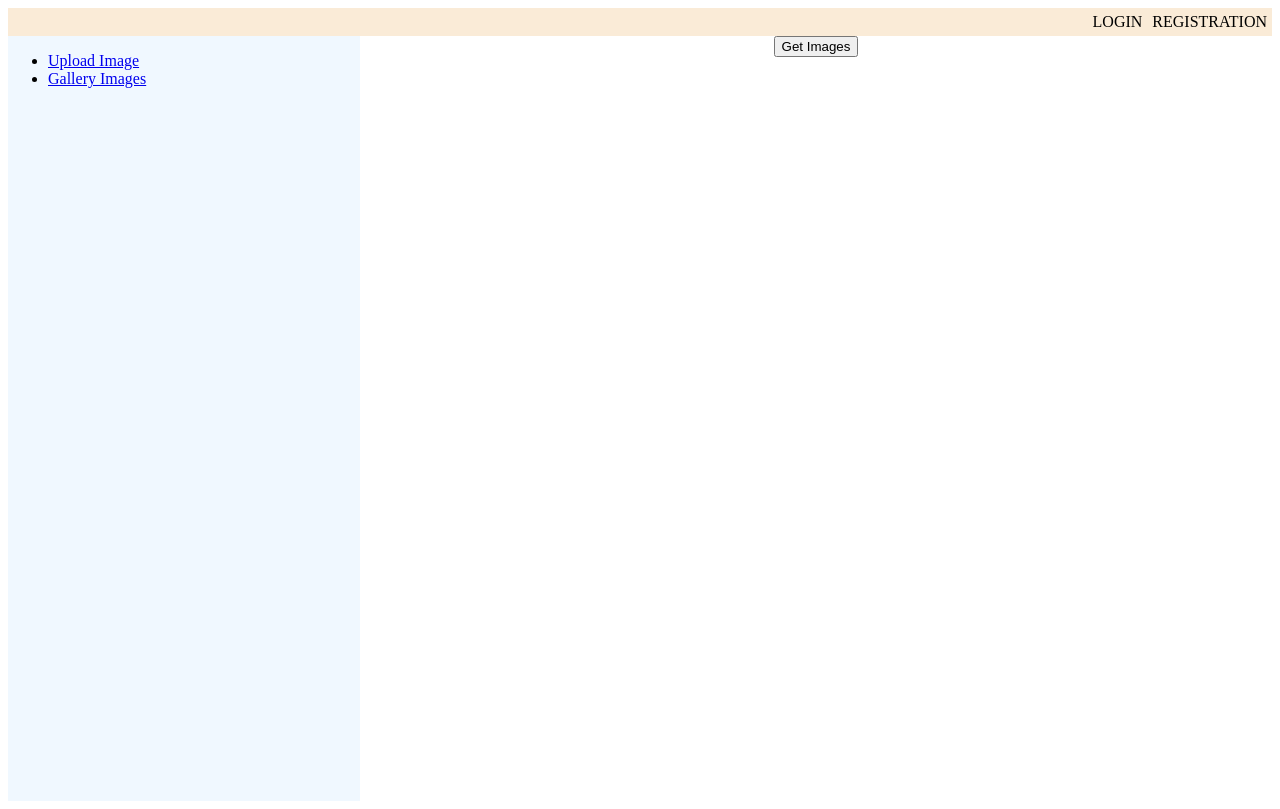
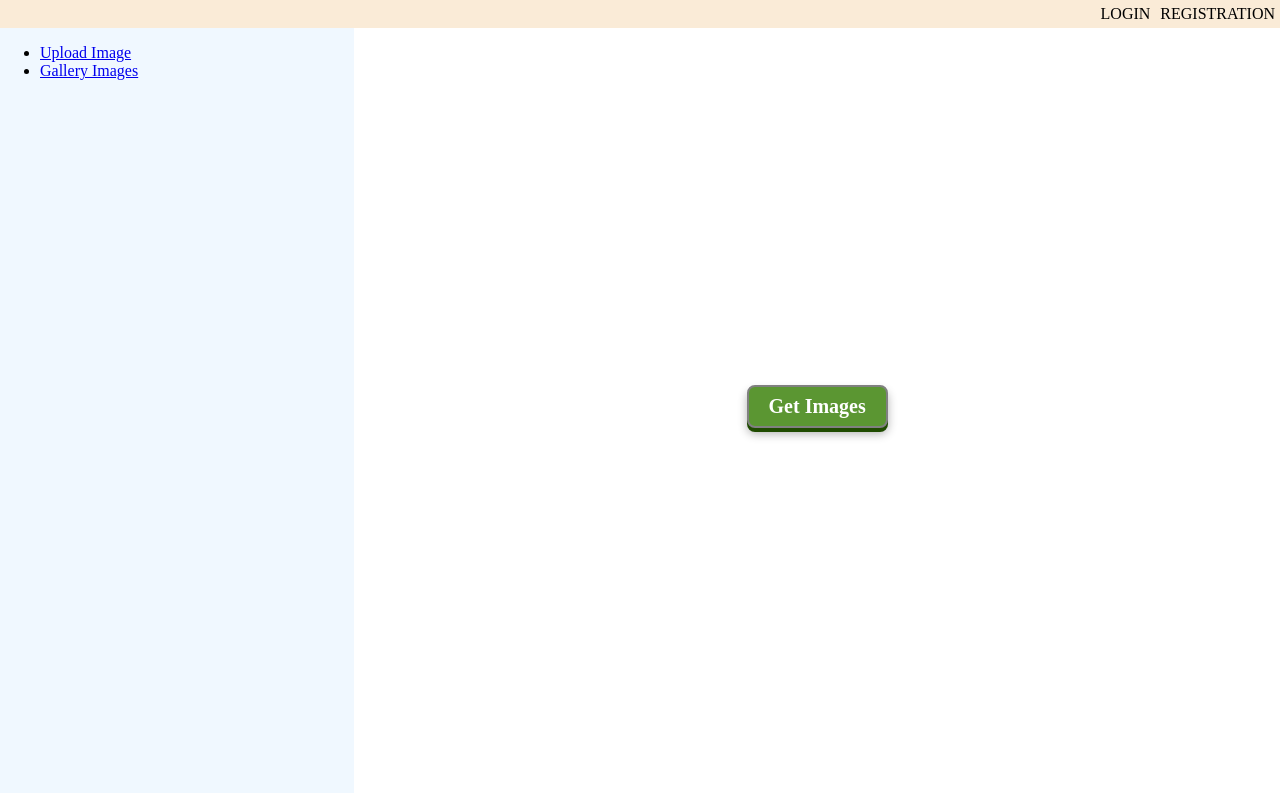
Before and after one commit to HollyBang/image-cloud, a React (Create React App) app in the folder front/: page /gallery in a window 1280 px wide. Built offline with nearby package versions, Linux system fonts and the light colour scheme.

Commit message:
fixed styles

```diff
--- a/front/src/components/ImgGallery/ImgGallery.css
+++ b/front/src/components/ImgGallery/ImgGallery.css
@@ -15,3 +15,6 @@
   box-shadow: 2px 2px 6px 0px  rgba(0,0,0,0.3);
   max-width: 100%;
 }
+.btn-getGallery{
+  align-self: center;
+}
--- a/front/src/components/ImgGallery/ImgGallery.jsx
+++ b/front/src/components/ImgGallery/ImgGallery.jsx
@@ -1,4 +1,4 @@
-import React, { Component } from 'react';
+import React, { Component, Fragment } from 'react';
 import { bindActionCreators } from 'redux';
 import { connect } from 'react-redux';
 
@@ -30,23 +30,28 @@ class ImgGallery extends Component {
         let { gallery } = this.props;
         let content;
         if (gallery.length <= 0) {
-            content = (<button onClick={this.imagesReq}>Get Images</button>)
+            content = (
+                <div className="btn-getGallery">
+                    <label onClick={this.imagesReq} className="btn" htmlFor="inputFile">Get Images</label>
+                    <input id="inputFile" type="button" name="selectedFile"/>
+                </div>
+            )
         } else {
             content =
                 (<div className='gallery-content'>
                     {this.props.gallery.map((item, i) => {
                         return (
-                                <Image key={i} item={item} />
+                            <Image key={i} item={item} />
                         )
                     })}
                 </div>)
         }
 
         return (
-            <div>
+            <Fragment>
                 {this.state.isLoading && gallery.length <= 0 ? <Loader /> : null}
                 {content}
-            </div>
+            </Fragment>
         );
     }
 }
--- a/front/src/components/UI/loader/Loader.css
+++ b/front/src/components/UI/loader/Loader.css
@@ -7,6 +7,7 @@
     left: 0;
     right: 0;
     margin: auto;
+    z-index: 10;
   }
 
   .item {
--- a/front/src/containers/App/App.css
+++ b/front/src/containers/App/App.css
@@ -1,3 +1,6 @@
+body {
+  margin: 0;
+}
 .App {
   display: flex;
   flex-wrap: wrap;
```
